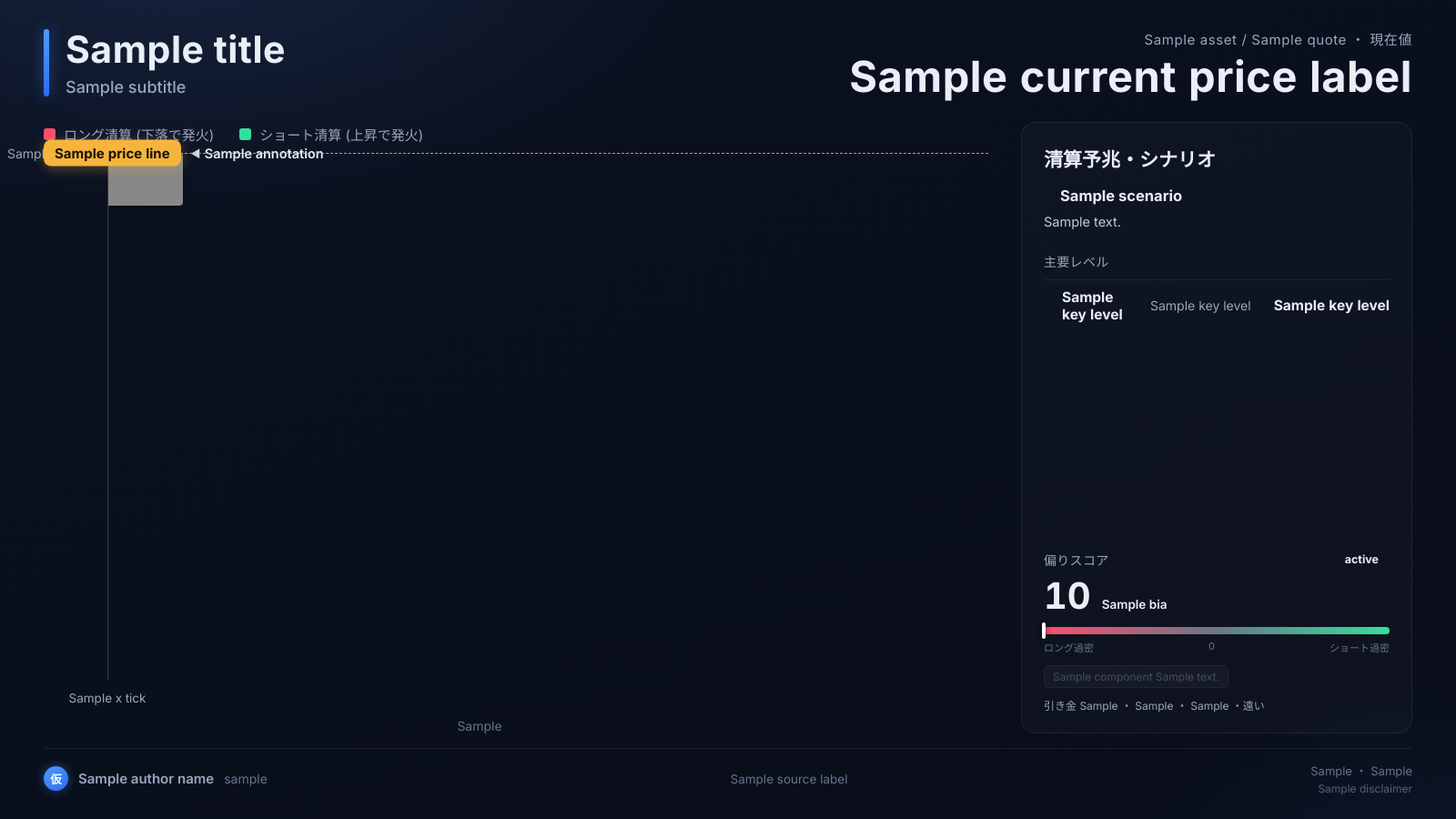
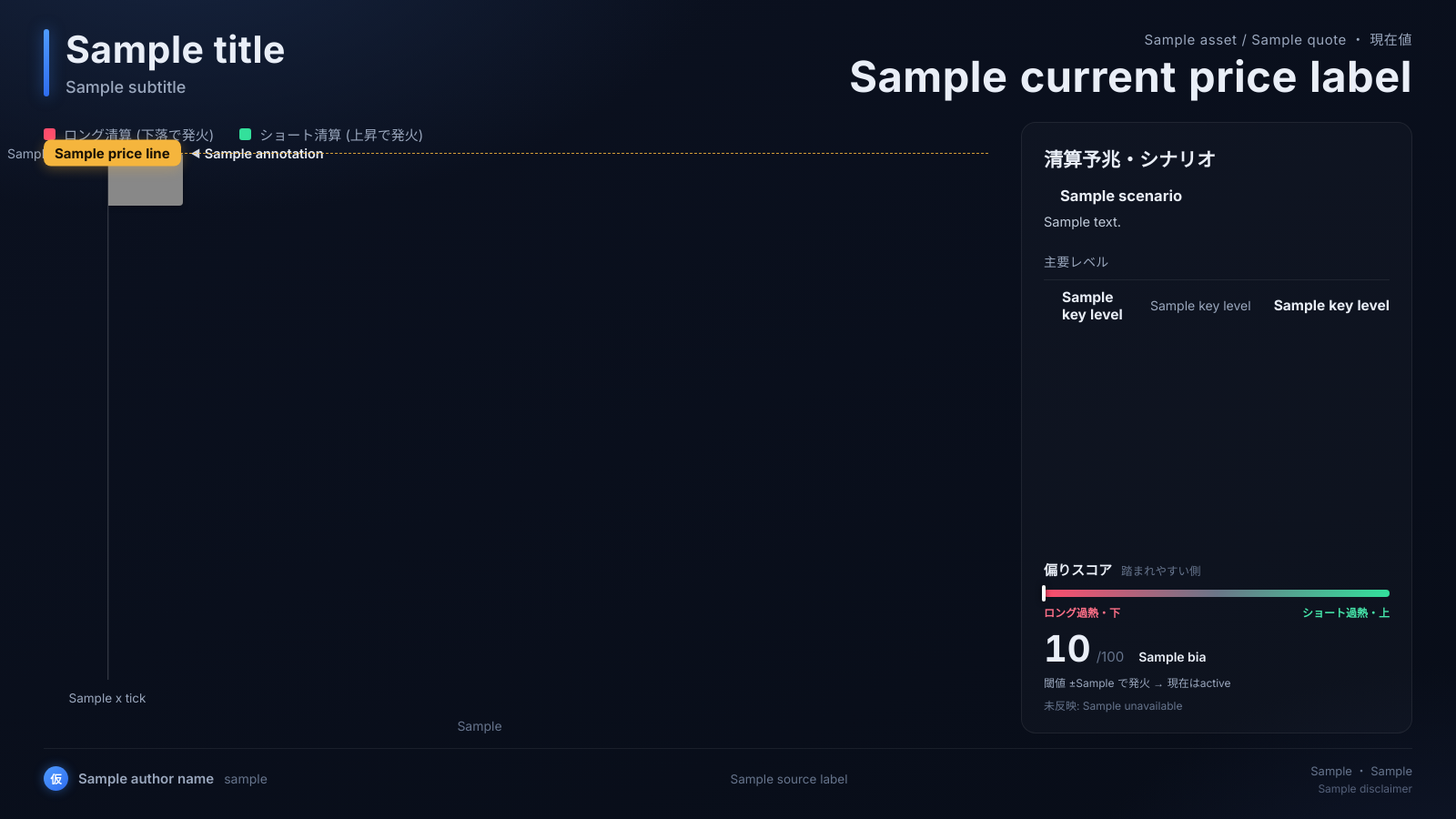
Before and after one commit to conpost-aotori/liquidation-cascade-monitor, a Python web app: template src/liqmap/templates/map.html.j2 in a window 1600 px wide. Shown: the whole page at 91% size. Run offline with Jinja, Linux system fonts and the light colour scheme; the template is opened without the code that fills it: most values are stand-ins (such as "Sample title", 1, 10 or a date in 2020).

Commit message:
Redesign 偏りスコア widget (remove 暫定; gauge end-labels, /100, inline state + 未反映 line)
Co-Authored-By: Claude Opus 4.8 <noreply@anthropic.com>

```diff
--- a/src/liqmap/clusters.py
+++ b/src/liqmap/clusters.py
@@ -176,11 +176,11 @@ def build_liquidation_map(
     )
     _bscore, _bside = bias["score"], bias["side"]
     if _bside == "neutral":
-        bias_label = "偏りは中立"
+        bias_label = "中立"
     elif abs(_bscore) >= WATCH_SCORE:
         bias_label = "ロング過熱・下落カスケード警戒" if _bside == "long" else "ショート過熱・上踏み警戒"
     else:
-        bias_label = "ややロング偏り" if _bside == "long" else "ややショート偏り"
+        bias_label = "中立〜やや下値リスク優勢" if _bside == "long" else "中立〜やや上値リスク優勢"
 
     return LiquidationMap(
         asset="BTC",
--- a/src/liqmap/templates/map.html.j2
+++ b/src/liqmap/templates/map.html.j2
@@ -118,32 +118,28 @@
   .lv-not.short { color: var(--grn-soft); }
 
   .bias { margin-top: auto; padding-top: 16px; }
-  .bias-head { display: flex; align-items: center; justify-content: space-between; margin-bottom: 10px; }
-  .bias-title { font-size: 14px; color: var(--sec); letter-spacing: .3px; }
-  .bias-state { font-size: 12.5px; font-weight: 700; padding: 3px 12px; border-radius: 999px; }
-  .st-fire { color: #fff; background: linear-gradient(135deg, #ff4d6d, #c81e3c); box-shadow: 0 0 12px rgba(255,77,109,.5); }
-  .st-watch { color: var(--amber); background: rgba(245,181,61,.14); border: 1px solid rgba(245,181,61,.4); }
-  .st-calm { color: var(--sec); background: rgba(255,255,255,.05); border: 1px solid rgba(255,255,255,.1); }
-  .bias-row { display: flex; align-items: baseline; gap: 12px; }
+  .bias-head { display: flex; align-items: baseline; gap: 10px; margin-bottom: 12px; }
+  .bias-title { font-size: 15px; font-weight: 700; color: var(--txt); }
+  .bias-sub { font-size: 12.5px; color: var(--mut); }
+  .bias-gauge { position: relative; height: 8px; border-radius: 999px;
+    background: linear-gradient(90deg, #ff4d6d 0%, #6b7688 50%, #33e09b 100%); }
+  .bias-marker { position: absolute; top: 50%; width: 4px; height: 18px; border-radius: 2px;
+    background: #fff; transform: translate(-50%, -50%); box-shadow: 0 0 6px rgba(0,0,0,.65); }
+  .bias-ends { display: flex; justify-content: space-between; font-size: 12px; font-weight: 600; margin-top: 8px; }
+  .bias-ends .long { color: var(--red-soft); }
+  .bias-ends .short { color: var(--grn-soft); }
+  .bias-row { display: flex; align-items: baseline; gap: 6px; margin-top: 12px; }
   .bias-score { font-size: 40px; font-weight: 700; font-variant-numeric: tabular-nums; line-height: 1; }
   .bias-score.long { color: var(--red); }
   .bias-score.short { color: var(--grn); }
   .bias-score.neutral { color: var(--sec); }
-  .bias-verdict { font-size: 13.5px; font-weight: 600; }
+  .bias-max { font-size: 15px; color: var(--mut); margin-right: 10px; }
+  .bias-verdict { font-size: 14px; font-weight: 600; }
   .bias-verdict.long { color: var(--red-soft); }
   .bias-verdict.short { color: var(--grn-soft); }
   .bias-verdict.neutral { color: var(--sec); }
-  .bias-gauge { position: relative; height: 8px; border-radius: 999px; margin-top: 14px;
-    background: linear-gradient(90deg, #ff4d6d 0%, #6b7688 50%, #33e09b 100%); }
-  .bias-marker { position: absolute; top: 50%; width: 4px; height: 18px; border-radius: 2px;
-    background: #fff; transform: translate(-50%, -50%); box-shadow: 0 0 6px rgba(0,0,0,.65); }
-  .bias-scale { display: flex; justify-content: space-between; font-size: 11px; color: var(--mut); margin-top: 6px; }
-  .bias-comps { display: flex; gap: 7px; flex-wrap: wrap; margin-top: 12px; }
-  .bias-comp { font-size: 12px; color: #c2ccdb; background: rgba(255,255,255,.05);
-    border: 1px solid rgba(255,255,255,.08); border-radius: 6px; padding: 4px 9px; font-variant-numeric: tabular-nums; }
-  .bias-comp.na { color: var(--mut); opacity: .6; }
-  .bias-trigger { font-size: 12px; color: var(--sec); margin-top: 10px; }
-  .bias-trigger.open { color: var(--amber); font-weight: 600; }
+  .bias-note { font-size: 12px; color: var(--sec); margin-top: 8px; }
+  .bias-note.muted { color: var(--mut); }
 
   /* ---- footer ---- */
   footer { display: flex; justify-content: space-between; align-items: center;
@@ -241,22 +237,16 @@
       <div class="bias">
         <div class="bias-head">
           <span class="bias-title">偏りスコア</span>
-          <span class="bias-state st-{{ bias.state_class }}">{{ bias.state }}</span>
+          <span class="bias-sub">踏まれやすい側</span>
         </div>
+        <div class="bias-gauge"><div class="bias-marker" style="left:{{ bias.gauge_pct }}%"></div></div>
+        <div class="bias-ends"><span class="long">ロング過熱・下</span><span class="short">ショート過熱・上</span></div>
         <div class="bias-row">
-          <span class="bias-score {{ bias.side }}">{{ bias.score }}</span>
+          <span class="bias-score {{ bias.side }}">{{ bias.score }}</span><span class="bias-max">/100</span>
           <span class="bias-verdict {{ bias.side }}">{{ bias.label }}</span>
         </div>
-        <div class="bias-gauge">
-          <div class="bias-marker" style="left:{{ bias.gauge_pct }}%"></div>
-        </div>
-        <div class="bias-scale"><span>ロング過密</span><span>0</span><span>ショート過密</span></div>
-        <div class="bias-comps">
-          {% for c in bias.components %}<span class="bias-comp{% if not c.available %} na{% endif %}">{{ c.label }} {{ c.text }}</span>{% endfor %}
-        </div>
-        {% if bias.trigger_px %}
-        <div class="bias-trigger {% if bias.gate_open %}open{% endif %}">引き金 {{ bias.trigger_px }} ・ {{ bias.trigger_dist }} ・ {{ bias.trigger_notional }}{% if bias.gate_open %} ⚡近接{% else %} ・遠い{% endif %}</div>
-        {% endif %}
+        <div class="bias-note">閾値 ±{{ bias.fire_threshold }} で発火 → 現在は{{ bias.state }}</div>
+        {% if bias.unavailable %}<div class="bias-note muted">未反映: {{ bias.unavailable }}</div>{% endif %}
       </div>
     </aside>
   </main>
```
Also changed, not shown: src/liqmap/render.py (+7 -17 lines), src/liqmap/sample_data.py (+6 -6 lines).
